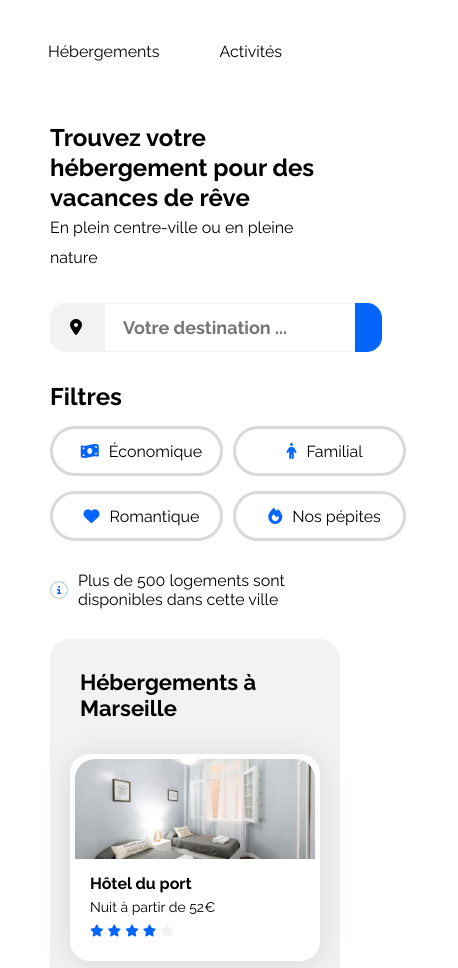
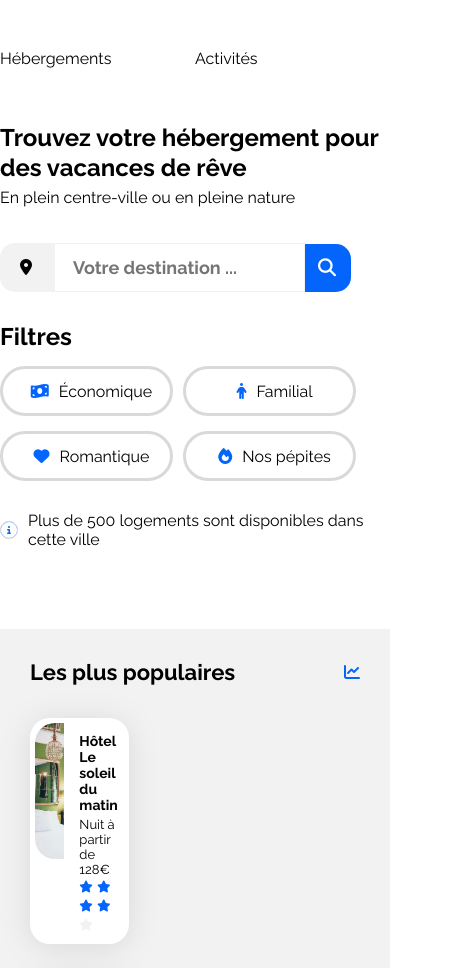
Before and after one commit to thealamenthed/booki-starter-code, a plain HTML site: page index.html in a window 390 px wide. Shown: the part 72-1040 px from the top of the page, 458 px wide, since content can reach past the window. Drawn offline with Linux system fonts and the light colour scheme.

Commit message:
feat(booki):  update search bar

```diff
--- a/css/style.css
+++ b/css/style.css
@@ -61,10 +61,10 @@ body {
 .main-container {
     width: 100%;
     max-width: 1440px;
-    padding: 0 50px;
+    /* padding: 0 50px; */
     box-sizing: border-box;
     min-width: 320px;
-    /* margin: 0 25px; */
+    /* margin: 0 30px; */
 }
 
 a {
@@ -115,7 +115,7 @@ header {
 
 /*********** Header - Menu  ***********/
 .menu {
-    height: 100%;
+    width: 100%;
 
 }
 
@@ -225,6 +225,10 @@ form.form::after {
     content: "";
     clear: both;
     display: table;
+}
+
+button.localisation-mobile {
+    display: none;
 }
 
 /*********** Content - Location Filters ***********/
@@ -337,12 +341,15 @@ span.icon-info {
 }
 
 
+.a-card {
+    width: 100%;
+}
 
 .hebergements-cards .card {
     display: flex;
     margin-top: 33px;
     flex-direction: column;
-    width: 250px;
+    width: 100%;
     height: 207px;
 }
 
@@ -616,6 +623,11 @@ h3 {
 /* Small devices (phones, less than 768px) */
 @media (max-width: 767.98px) {
 
+    .main-container {
+
+        padding: 0
+    }
+
     /* HEADER */
 
     header {
@@ -631,21 +643,56 @@ h3 {
         margin-bottom: 20px;
     }
 
-    .activites-card {}
+    .menu {
+        width: 100%;
+    }
+
+    .menu ul {
+        display: flex;
+        width: 100%;
+    }
+
+    .menu li {
+        width: 50%;
+    }
+
+    /* SEARCH BAR */
 
 
 
+    /* .search-bar-mobile {
+        display: flex;
+        align-items: center;
+        margin: 30px 0;
+    } */
 
-    /* SEARCH BAR */
-
-    .search-bar {
+    .localisation {
         display: none;
     }
 
-    .search-bar-mobile {
+    button.localisation-mobile {
+        display: flex;
+        border: none;
+        background: white;
+        padding: 0;
+    }
+
+
+    .loupe {
+
         display: flex;
         align-items: center;
-        margin: 30px 0;
+        float: left;
+        padding: 13px;
+        background: #0465fc;
+        color: white;
+        font-size: 18px;
+        border: 2px solid #0465fc;
+        border-left: none;
+        /* Prevent double borders */
+        cursor: pointer;
+        border-radius: 0 15px 15px 0;
+
     }
 
 
@@ -665,4 +712,23 @@ h3 {
         align-items: center;
     }
 
+    .hebergements-and-populaires {
+        display: flex;
+        flex-direction: column-reverse;
+    }
+
+    section#Hebergements {
+        background-color: white;
+
+    }
+
+    .populaires-cards {
+        display: flex;
+        flex-direction: column;
+    }
+
+    .hebergements-and-populaires section {
+        border-radius: 0px;
+    }
+
 }
--- a/index.html
+++ b/index.html
@@ -60,21 +60,9 @@
               />
             </form>
             <button type="submit" class="localisation">Rechercher</button>
-          </div>
-
-          <!-- search bar - mobile version  -->
-          <div class="search-bar-mobile">
-            <span class="icon-location-dot"
-              ><i class="fa-solid fa-location-dot"></i>
-            </span>
-            <form method="get" action="" class="form">
-              <input
-                type="text"
-                placeholder="Votre destination ..."
-                name="search"
-              />
-            </form>
-            <button type="submit" class="localisation"></button>
+            <button type="submit" class="localisation-mobile">
+              <i class="fa-solid fa-magnifying-glass loupe"></i>
+            </button>
           </div>
 
           <div class="location-filters">
@@ -125,7 +113,7 @@
               <h2 class="section-title">Hébergements à Marseille</h2>
             </div>
             <div class="hebergements-cards">
-              <a href="#">
+              <a href="#" class="a-card">
                 <article class="card">
                   <img
                     src="./images/hebergements/fred-kleber.jpg"
@@ -164,7 +152,7 @@
                   </div>
                 </article>
               </a>
-              <a href="#">
+              <a href="#" class="a-card">
                 <article class="card">
                   <img
                     src="./images/hebergements/febrian-zakaria.jpg"
@@ -203,7 +191,7 @@
                   </div>
                 </article>
               </a>
-              <a href="#">
+              <a href="#" class="a-card">
                 <article class="card">
                   <img
                     src="./images/hebergements/reisetopia.jpg"
@@ -242,7 +230,7 @@
                   </div>
                 </article>
               </a>
-              <a href="#">
+              <a href="#" class="a-card">
                 <article class="card">
                   <img
                     src="./images/hebergements/annie-spratt.jpg"
@@ -281,7 +269,7 @@
                   </div>
                 </article>
               </a>
-              <a href="#">
+              <a href="#" class="a-card">
                 <article class="card">
                   <img
                     src="./images/hebergements/marcus-loke.jpg"
@@ -320,7 +308,7 @@
                   </div>
                 </article>
               </a>
-              <a href="#">
+              <a href="#" class="a-card">
                 <article class="card">
                   <img
                     src="./images/hebergements/nicate-lee.jpg"
```
